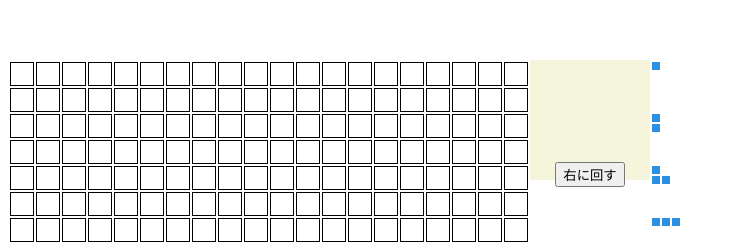
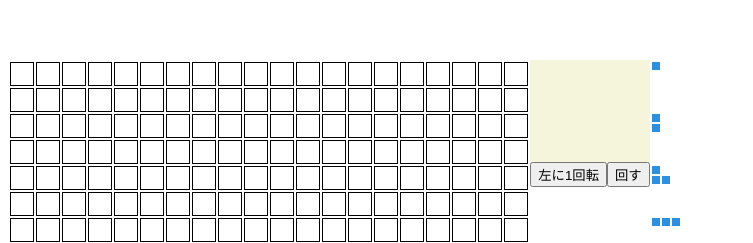
Before and after one commit to yasu828/Blokus3, a Vue app: page / in a window 1280 px wide. Shown: the top 243 px of the page, without its empty margins (0-753 px from the left). Built offline with nearby package versions, Linux system fonts and the light colour scheme.

Commit message:
左に1回転

```diff
--- a/src/App.vue
+++ b/src/App.vue
@@ -37,7 +37,9 @@
           </td>
         </tr>
       </draggable>
-      <button @click.prevent @click="turnRight()">右に回す
+      <button @click.prevent @click="turnLeft()">左に1回転
+      </button>
+      <button @click.prevent @click="tnRight()">回す
       </button>
     </div>
     <!--// 選んだブロックの表示 -->
@@ -284,7 +286,28 @@ export default {
     };
   },
   methods:{
-    turnRight(){
+    turnLeft(){
+      console.log(this.blocks[this.dragItem].data)
+      this.haveItem = this.blocks[this.dragItem].data
+      for (let i = 0; i < 5; i++) {
+        for (let j = 0; j < 5; j++) {
+          this.chooseBlock[4 - i][j].code = this.haveItem[j][i].code
+        }
+      }
+    },
+    // turnRight(){
+    //   function transpose(a) {
+    //     return a[0].map((_, c) => a.map(r => r[c]));
+    //   }
+    //   this.haveItem = this.blocks[this.dragItem].data
+    //   const c = transpose(this.haveItem);
+    //   for (let i = 0; i < 5; i++) {
+    //     for (let j = 0; j < 5; j++) {
+    //       this.chooseBlock[i][j].code = c[i][j].code
+    //     }
+    //   }
+    // },
+    tnRight(){
       this.haveItem = this.blocks[this.dragItem].data
       for (let j = 0; j < 5; j++) {
         for (let i = 0; i < 5; i++) {
```
